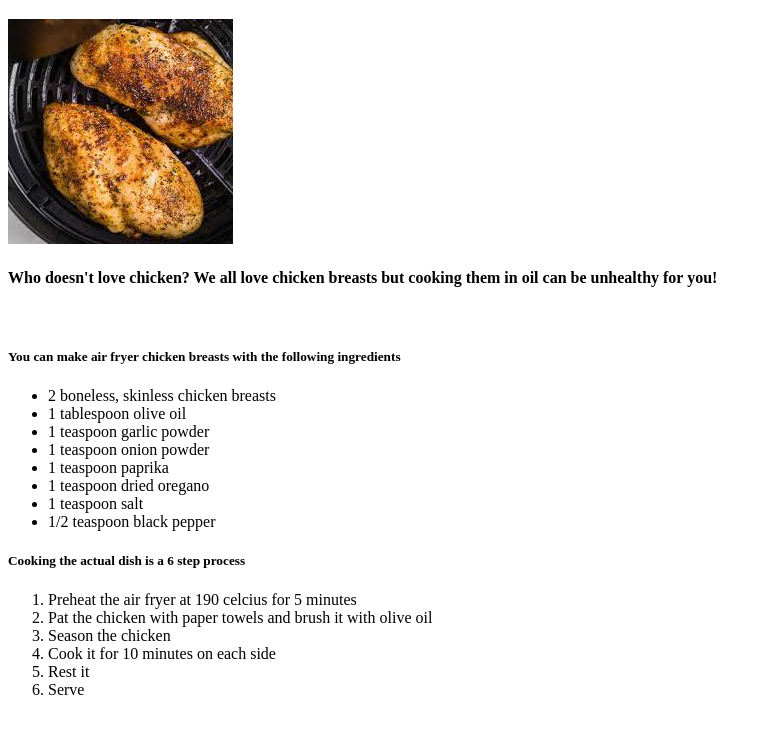
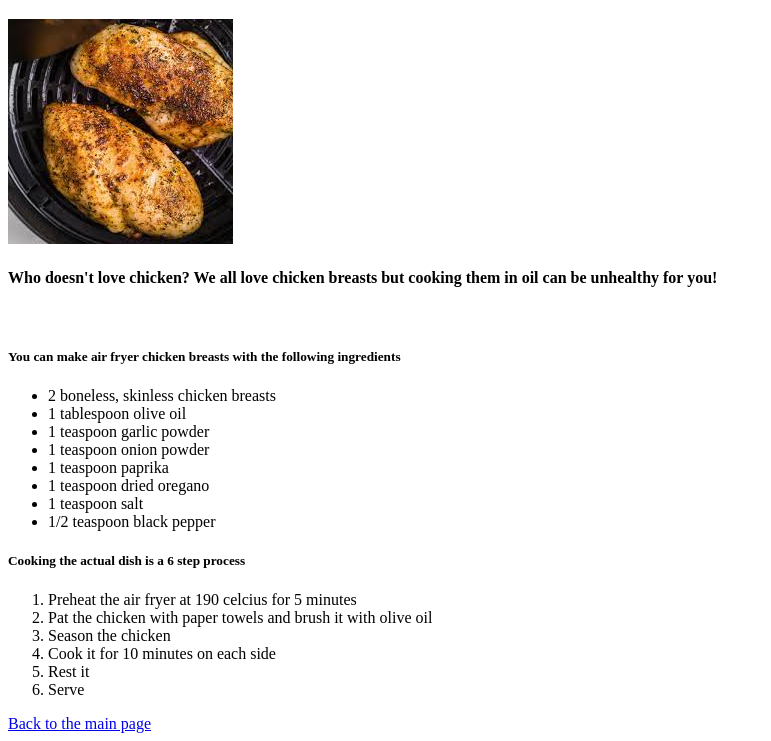
Before and after one commit to 13alinnn/odin-recipes, a plain HTML site: page recipes/chick-breasts.html in a window 1280 px wide. Shown: the part 61-802 px from the top of the page, without its empty margins (0-771 px from the left). Drawn offline with Linux system fonts and the light colour scheme.

Commit message:
added back to the maine page hyperlink

```diff
--- a/recipes/chick-breasts.html
+++ b/recipes/chick-breasts.html
@@ -29,5 +29,6 @@
         <li>Rest it</li>
         <li>Serve</li>
     </ol>
+    <a href="../index.html">Back to the main page</a>
 </body>
 </html>
```
